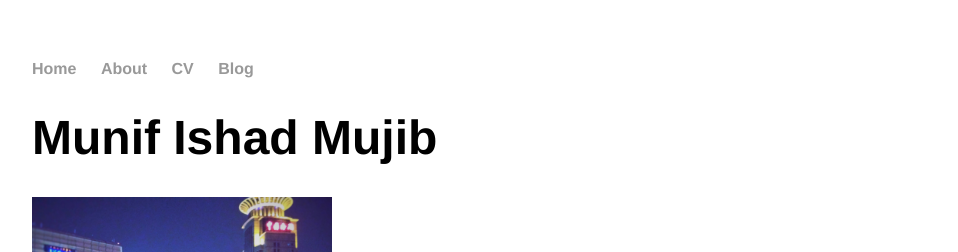
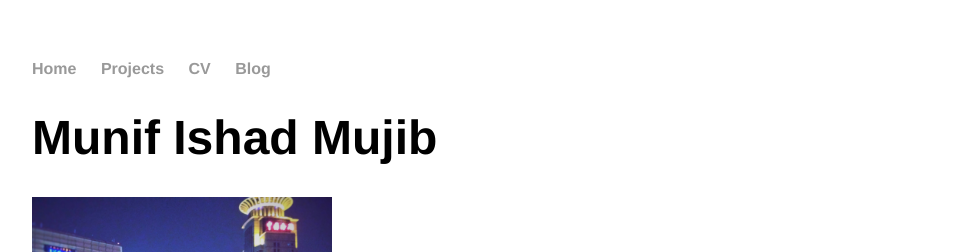
Before and after one commit to MunifMujib/munifmujib.github.io, a Jekyll site: the page built from index.html, in a window 1280 px wide. Shown: the top 252 px of the page, without its empty margins (160-1118 px from the left). Built offline with Jekyll 4.4.1, drawn with Linux system fonts in a browser that asks for light colours.

Commit message:
Update default.html

```diff
--- a/_layouts/default.html
+++ b/_layouts/default.html
@@ -9,7 +9,7 @@
 		<nav>
     		<ul>
         		<li><a href="/">Home</a></li>
-	        	<li><a href="/about">About</a></li>
+	        	<li><a href="/projects">Projects</a></li>
         		<li><a href="/MunifIshadMujib_Resume.pdf">CV</a></li>
         		<li><a href="/blog">Blog</a></li>
     		</ul>
```
